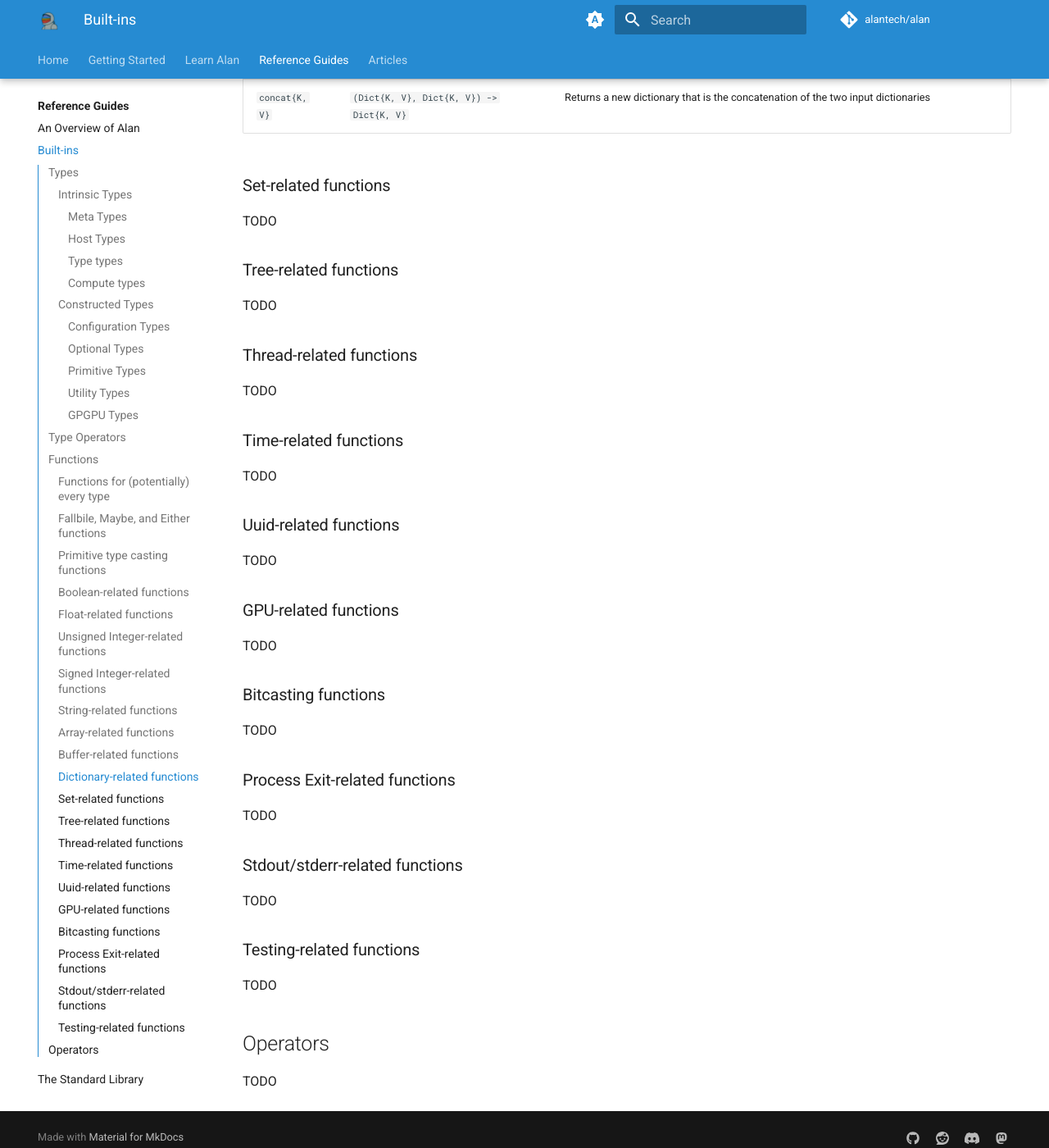
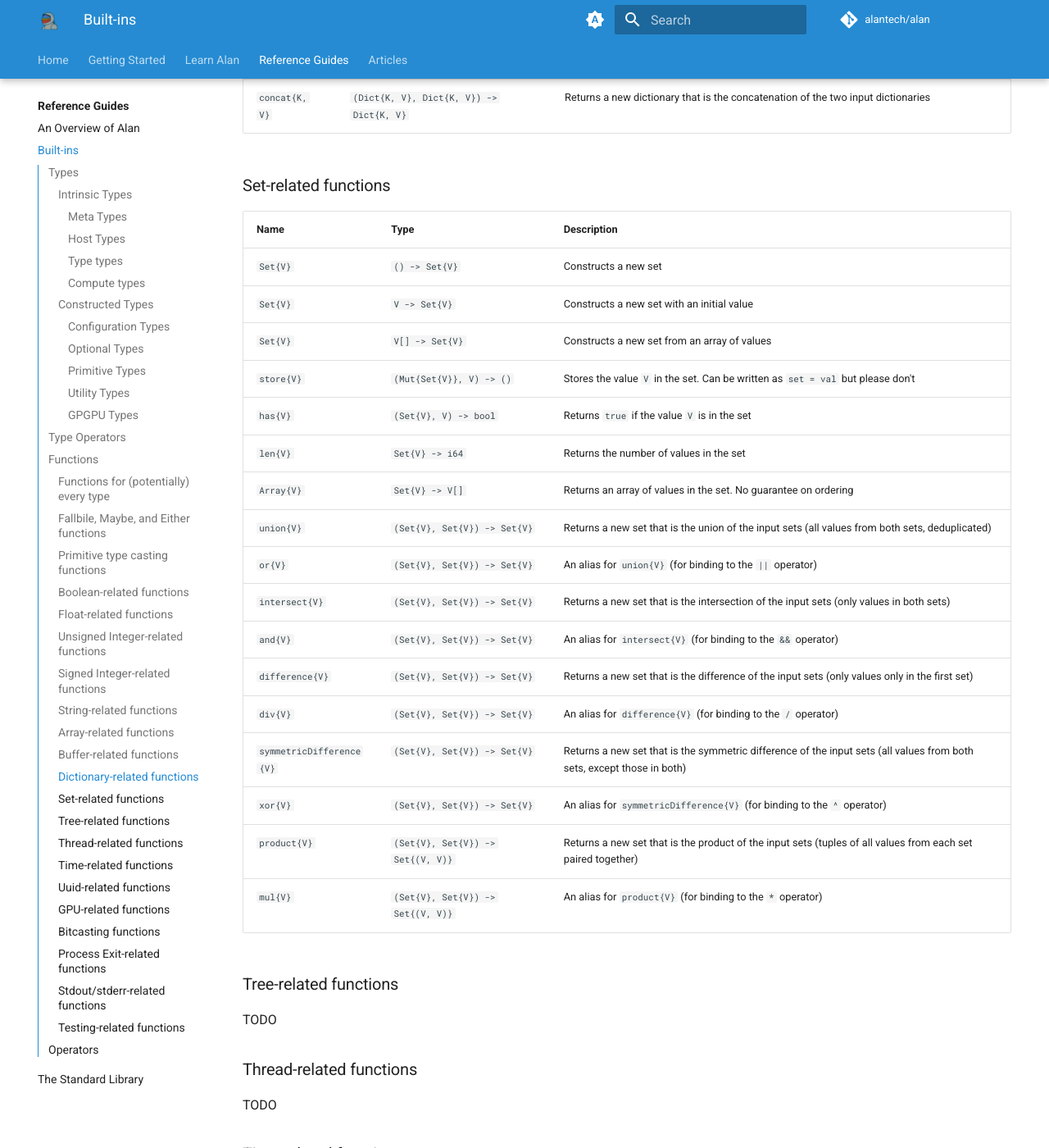
Before and after one commit to alantech/alanlang-docs, an MkDocs documentation site: the page built from docs/built_ins.md, in a window 1280 px wide and 1400 px high, scrolled down 43594 px. Shown: the whole window at 82% size. Built offline with MkDocs 1.6.1 and Material for MkDocs 9.7.7, drawn with Linux system fonts in a browser that asks for light colours; plug-ins that fetch from the network failed and are left out; comment, search, counter and statistics services are not loaded; some of the changed text lies outside the part shown.

Commit message:
Document the set built-in functions (#87)

```diff
--- a/docs/built_ins.md
+++ b/docs/built_ins.md
@@ -947,7 +947,7 @@ For clarity, the table of functions will be broken up into broad categories, and
 | `Dict{K, V}`   | `Array{(K, V)} -> Dict{K, V}`            | Construct a new dictionary from an array of key-value tuples                                                   |
 | `has{K, V}`    | `(Dict{K, V}, K) -> bool`                | Returns `true` if the `K` value is used as a key                                                               |
 | `get{K, V}`    | `(Dict{K, V}, K) -> V?`                  | Returns the value if the `K` value is used as a key, otherwise returns `void`. Can also be written `dict[key]` |
-| `store{K, V}`  | `(Dict{K, V}, K, V) -> void`             | Stores the value `V` referenceable by the key `K`. Can also be written `dict[key] = val`                       |
+| `store{K, V}`  | `(Mut{Dict{K, V}}, K, V) -> void`        | Stores the value `V` referenceable by the key `K`. Can also be written `dict[key] = val`                       |
 | `len{K, V}`    | `Dict{K, V} -> i64`                      | Returns the number of key-value pairs in the dictionary                                                        |
 | `keys{K, V}`   | `Dict{K, V} -> K[]`                      | Returns an array of all of the keys in the dictionary. The array is in insertion order                         |
 | `vals{K, V}`   | `Dict{K, V} -> V[]`                      | Returns an array of all of the values in the dictionary. The array is in insertion order                       |
@@ -956,7 +956,25 @@ For clarity, the table of functions will be broken up into broad categories, and
 
 ### Set-related functions
 
-TODO
+| Name                     | Type                              | Description                                                                                                            |
+| :----------------------- | :-------------------------------- | :--------------------------------------------------------------------------------------------------------------------- |
+| `Set{V}`                 | `() -> Set{V}`                    | Constructs a new set                                                                                                   |
+| `Set{V}`                 | `V -> Set{V}`                     | Constructs a new set with an initial value                                                                             |
+| `Set{V}`                 | `V[] -> Set{V}`                   | Constructs a new set from an array of values                                                                           |
+| `store{V}`               | `(Mut{Set{V}}, V) -> ()`          | Stores the value `V` in the set. Can be written as `set = val` but please don't                                        |
+| `has{V}`                 | `(Set{V}, V) -> bool`             | Returns `true` if the value `V` is in the set                                                                          |
+| `len{V}`                 | `Set{V} -> i64`                   | Returns the number of values in the set                                                                                |
+| `Array{V}`               | `Set{V} -> V[]`                   | Returns an array of values in the set. No guarantee on ordering                                                        |
+| `union{V}`               | `(Set{V}, Set{V}) -> Set{V}`      | Returns a new set that is the union of the input sets (all values from both sets, deduplicated)                        |
+| `or{V}`                  | `(Set{V}, Set{V}) -> Set{V}`      | An alias for `union{V}` (for binding to the `||` operator)                                                             |
+| `intersect{V}`           | `(Set{V}, Set{V}) -> Set{V}`      | Returns a new set that is the intersection of the input sets (only values in both sets)                                |
+| `and{V}`                 | `(Set{V}, Set{V}) -> Set{V}`      | An alias for `intersect{V}` (for binding to the `&&` operator)                                                         |
+| `difference{V}`          | `(Set{V}, Set{V}) -> Set{V}`      | Returns a new set that is the difference of the input sets (only values only in the first set)                         |
+| `div{V}`                 | `(Set{V}, Set{V}) -> Set{V}`      | An alias for `difference{V}` (for binding to the `/` operator)                                                         |
+| `symmetricDifference{V}` | `(Set{V}, Set{V}) -> Set{V}`      | Returns a new set that is the symmetric difference of the input sets (all values from both sets, except those in both) |
+| `xor{V}`                 | `(Set{V}, Set{V}) -> Set{V}`      | An alias for `symmetricDifference{V}` (for binding to the `^` operator)                                                |
+| `product{V}`             | `(Set{V}, Set{V}) -> Set{(V, V)}` | Returns a new set that is the product of the input sets (tuples of all values from each set paired together)           |
+| `mul{V}`                 | `(Set{V}, Set{V}) -> Set{(V, V)}` | An alias for `product{V}` (for binding to the `*` operator)                                                            |
 
 ### Tree-related functions
 
```
